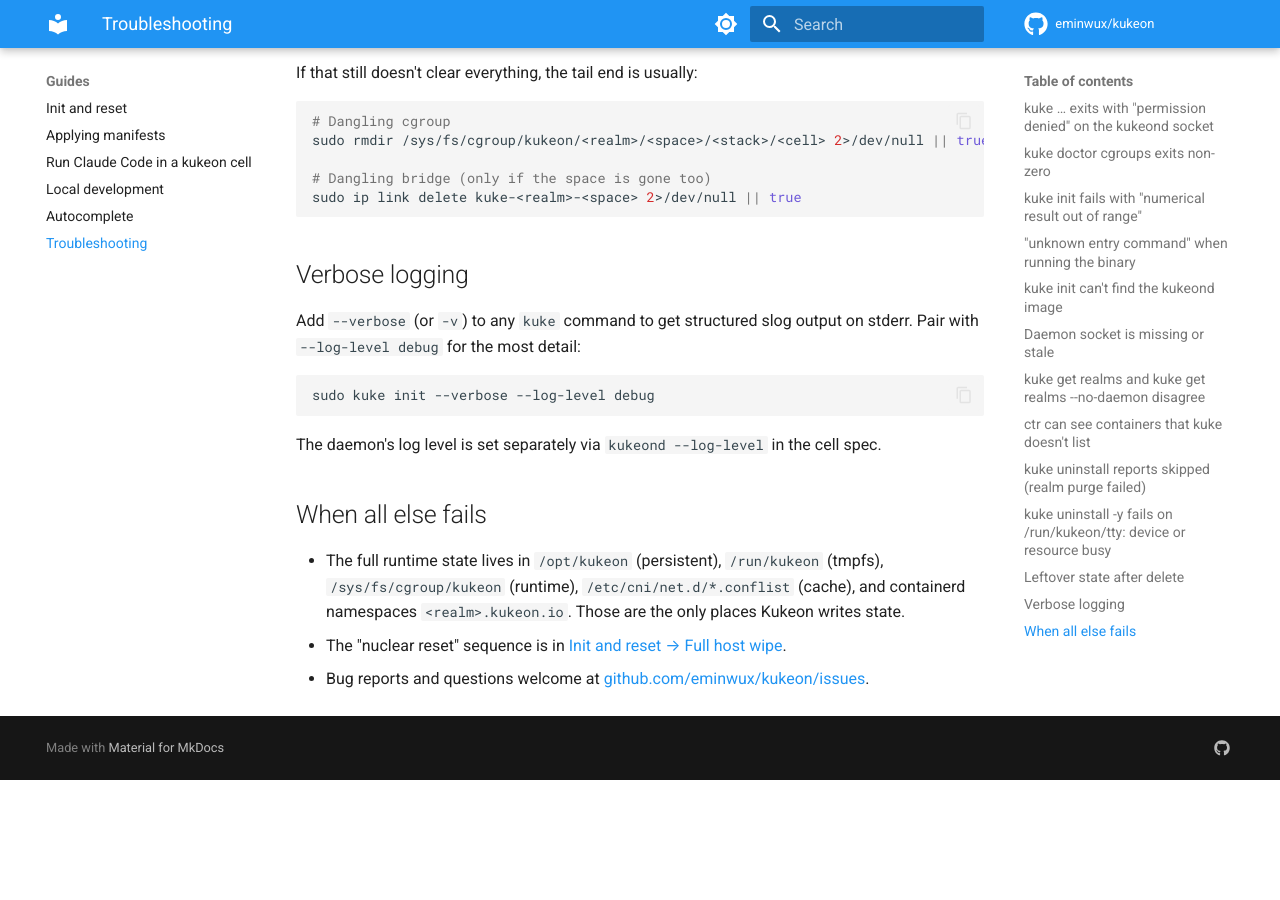
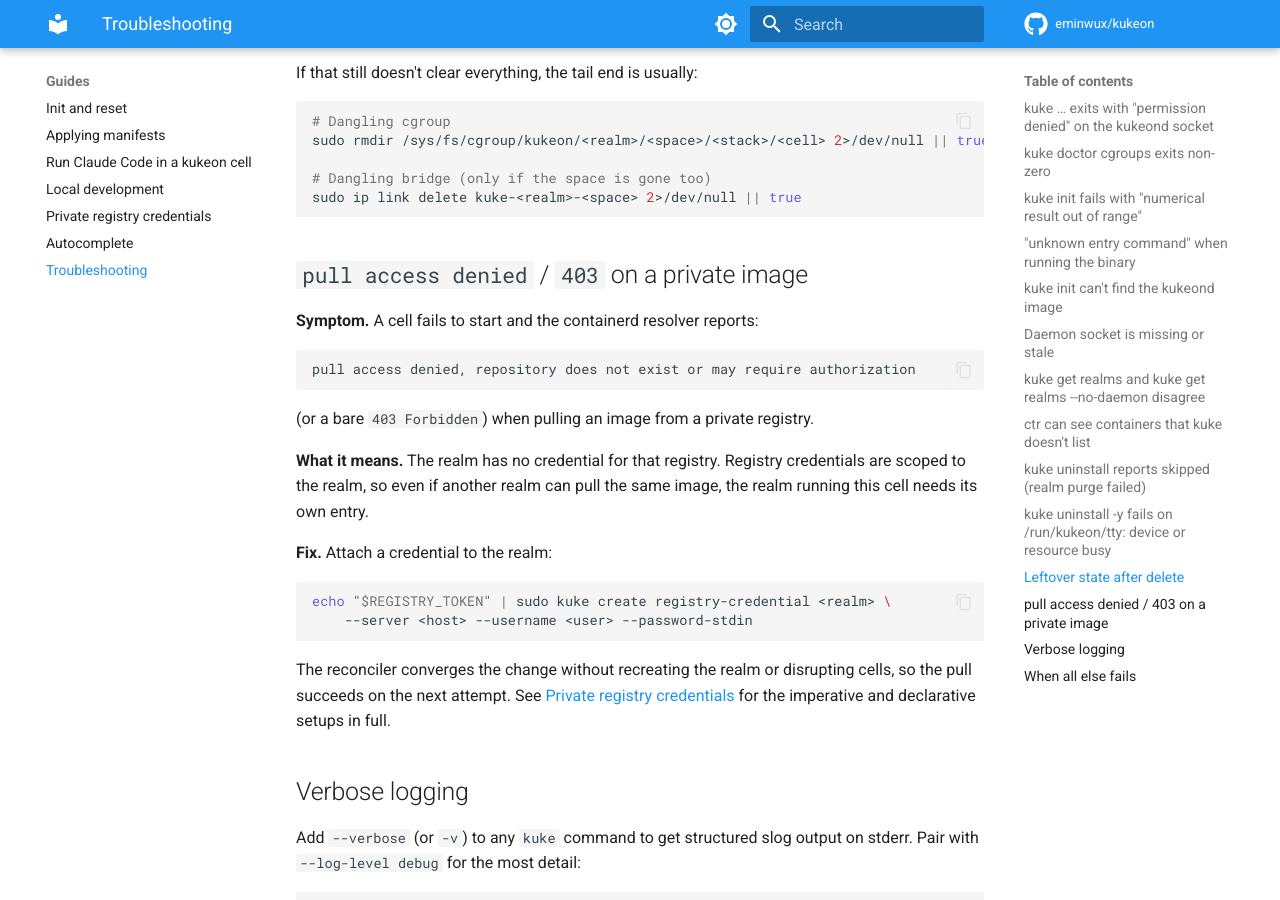
Before and after one commit to eminwux/kukeon, an MkDocs documentation site: the page built from docs/site/guides/troubleshooting.md, in a window 1280 px wide and 900 px high, scrolled down 5977 px. Built offline with MkDocs 1.6.1 and Material for MkDocs 9.7.7, drawn with Linux system fonts in a browser that asks for light colours; comment, search, counter and statistics services are not loaded; the version menu is left out; before the commit the page ends 6757 px from its top, so only the background shows below that.

Commit message:
docs: consolidated private-registry credentials guide (#1259)

````diff
--- a/docs/site/guides/troubleshooting.md
+++ b/docs/site/guides/troubleshooting.md
@@ -227,6 +227,32 @@ sudo rmdir /sys/fs/cgroup/kukeon/<realm>/<space>/<stack>/<cell> 2>/dev/null || t
 sudo ip link delete kuke-<realm>-<space> 2>/dev/null || true
 ```
 
+## `pull access denied` / `403` on a private image
+
+**Symptom.** A cell fails to start and the containerd resolver reports:
+
+```
+pull access denied, repository does not exist or may require authorization
+```
+
+(or a bare `403 Forbidden`) when pulling an image from a private registry.
+
+**What it means.** The realm has no credential for that registry. Registry
+credentials are scoped to the realm, so even if another realm can pull the same
+image, the realm running this cell needs its own entry.
+
+**Fix.** Attach a credential to the realm:
+
+```bash
+echo "$REGISTRY_TOKEN" | sudo kuke create registry-credential <realm> \
+    --server <host> --username <user> --password-stdin
+```
+
+The reconciler converges the change without recreating the realm or disrupting
+cells, so the pull succeeds on the next attempt. See
+[Private registry credentials](private-registry.md) for the imperative and
+declarative setups in full.
+
 ## Verbose logging
 
 Add `--verbose` (or `-v`) to any `kuke` command to get structured slog output on stderr. Pair with `--log-level debug` for the most detail:
--- a/mkdocs.yml
+++ b/mkdocs.yml
@@ -89,6 +89,7 @@ nav:
       - guides/apply-manifests.md
       - guides/run-claude-code.md
       - guides/local-dev.md
+      - guides/private-registry.md
       - guides/autocomplete.md
       - guides/troubleshooting.md
   - CLI Reference:
````
Also changed, not shown: docs/site/guides/private-registry.md (added, +99 -0 lines).
